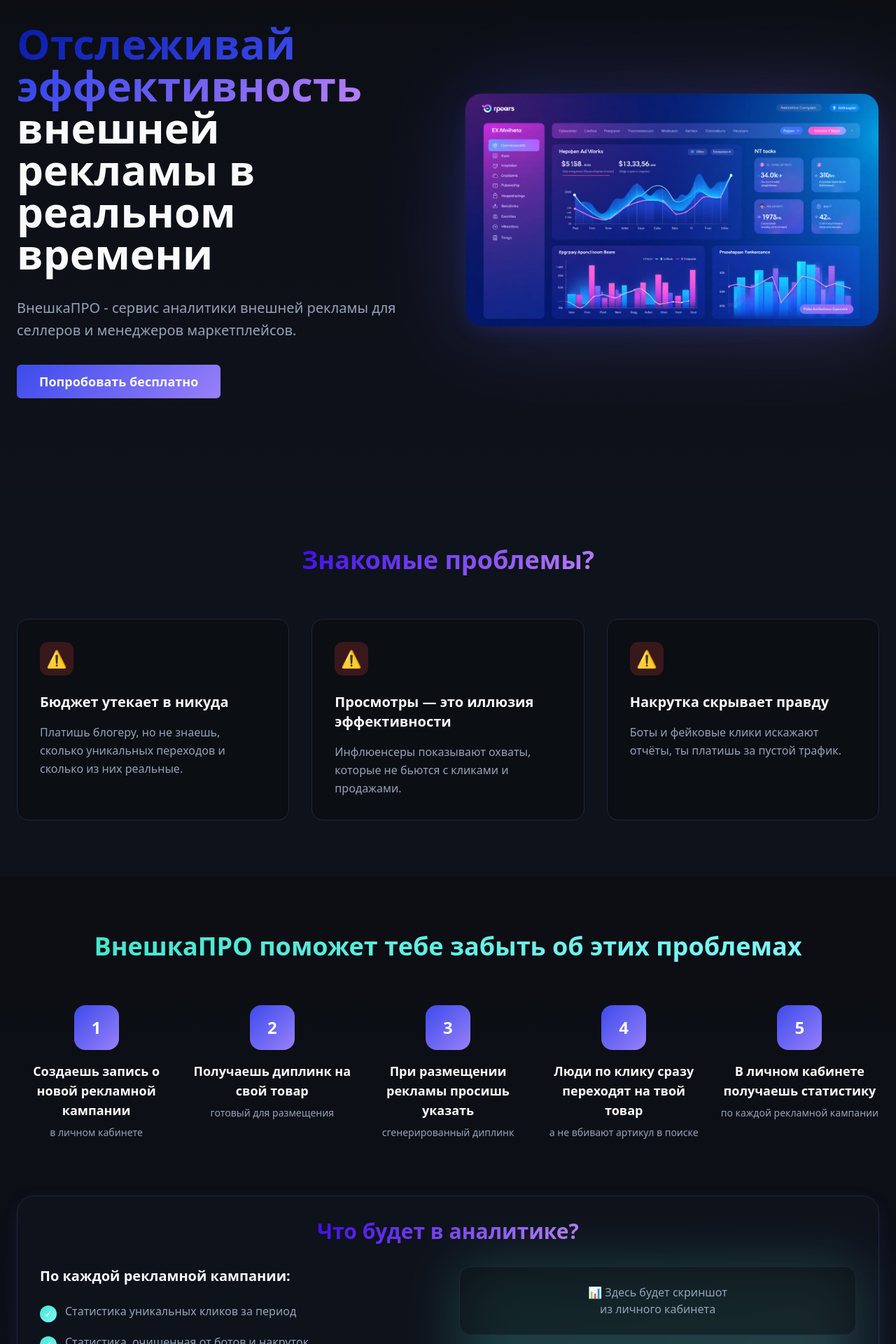
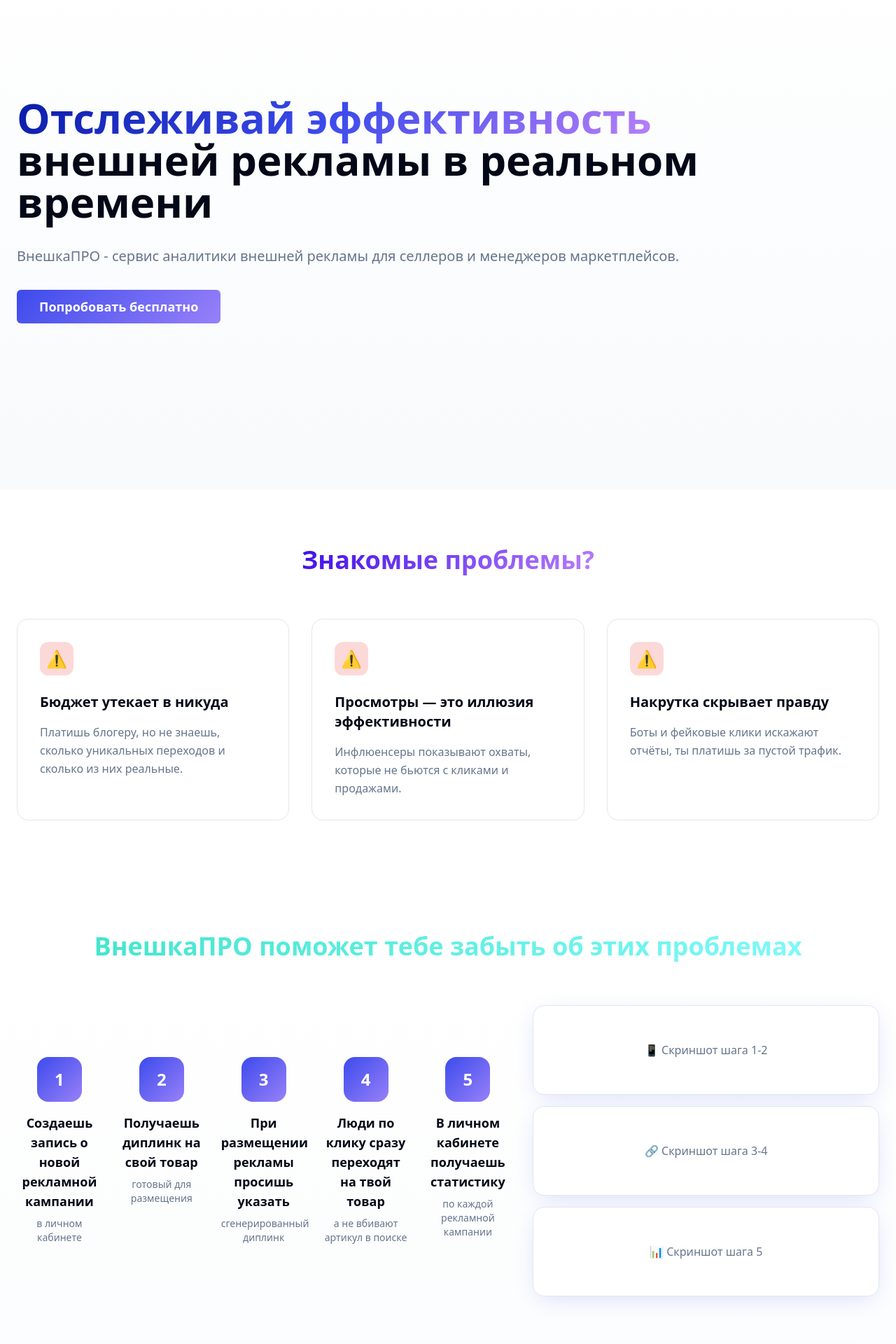
Before and after one commit to avkatunin/vneshka-pro-landing, a React (Vite) app: page / in a window 1280 px wide. Shown: the part 100-2020 px from the top of the page at 70% size. Built offline with nearby package versions, Linux system fonts and the light colour scheme; the HTML template or start-up script is replaced by a standard one.

Commit message:
Refactor: Update landing page design and content

```diff
--- /dev/null
+++ b/src/components/Footer.tsx
@@ -0,0 +1,34 @@
+const Footer = () => {
+  return (
+    <footer className="py-12 bg-gradient-background border-t border-border">
+      <div className="container mx-auto px-6 text-center">
+        <div className="mb-8">
+          <h3 className="text-2xl font-bold mb-4">
+            <span className="bg-gradient-hero bg-clip-text text-transparent">
+              ВнешкаПРО
+            </span>
+          </h3>
+          <p className="text-muted-foreground mb-6">
+            Аналитика внешней рекламы для селлеров маркетплейсов
+          </p>
+          <a
+            href="https://t.me/your_bot"
+            target="_blank"
+            rel="noopener noreferrer"
+            className="inline-flex items-center gap-2 px-6 py-3 bg-gradient-secondary text-secondary-foreground rounded-xl hover:shadow-glow transition-all duration-300 hover:scale-105 font-semibold"
+          >
+            <span className="text-xl">📱</span>
+            Свяжись с нами в Telegram
+          </a>
+        </div>
+        <div className="pt-8 border-t border-border">
+          <p className="text-sm text-muted-foreground">
+            © 2024 ВнешкаПРО. Все права защищены.
+          </p>
+        </div>
+      </div>
+    </footer>
+  );
+};
+
+export default Footer;
--- a/src/components/HeroSection.tsx
+++ b/src/components/HeroSection.tsx
@@ -5,7 +5,7 @@ const HeroSection = () => {
   return (
     <section className="min-h-screen flex items-center bg-gradient-background">
       <div className="container mx-auto px-6 py-20">
-        <div className="grid lg:grid-cols-2 gap-12 items-center">
+        <div className="flex justify-center items-center">
           <div className="space-y-8">
             <h1 className="text-5xl lg:text-6xl font-bold leading-tight">
               <span className="bg-gradient-hero bg-clip-text text-transparent">
@@ -25,15 +25,6 @@ const HeroSection = () => {
               Попробовать бесплатно
             </Button>
           </div>
-
-          <div className="relative">
-            <div className="absolute inset-0 bg-gradient-primary rounded-3xl blur-3xl opacity-30"></div>
-            <img
-              src={analyticsImage}
-              alt="Панель аналитики ВнешкаПРО"
-              className="relative rounded-3xl shadow-card border border-border/50"
-            />
-          </div>
         </div>
       </div>
     </section>
--- a/src/components/SolutionSection.tsx
+++ b/src/components/SolutionSection.tsx
@@ -63,7 +63,9 @@ const SolutionSection = () => {
 
         {/* How it works */}
         <div className="mb-20">
-          <div className="grid lg:grid-cols-5 gap-6">
+          <div className="grid lg:grid-cols-12 gap-8 items-center">
+            <div className="lg:col-span-7">
+              <div className="grid grid-cols-1 sm:grid-cols-3 lg:grid-cols-5 gap-6">
                 {steps.map((step, index) => (
                   <div key={index} className="text-center group">
                     <div className="w-16 h-16 bg-gradient-primary rounded-2xl flex items-center justify-center mb-4 mx-auto group-hover:shadow-glow transition-all duration-300">
@@ -77,6 +79,21 @@ const SolutionSection = () => {
                     </p>
                   </div>
                 ))}
+              </div>
+            </div>
+            <div className="lg:col-span-5">
+              <div className="grid grid-cols-1 gap-4">
+                <div className="bg-card rounded-2xl p-6 border border-border shadow-card h-32 flex items-center justify-center">
+                  <span className="text-muted-foreground text-center">📱 Скриншот шага 1-2</span>
+                </div>
+                <div className="bg-card rounded-2xl p-6 border border-border shadow-card h-32 flex items-center justify-center">
+                  <span className="text-muted-foreground text-center">🔗 Скриншот шага 3-4</span>
+                </div>
+                <div className="bg-card rounded-2xl p-6 border border-border shadow-card h-32 flex items-center justify-center">
+                  <span className="text-muted-foreground text-center">📊 Скриншот шага 5</span>
+                </div>
+              </div>
+            </div>
           </div>
         </div>
 
--- a/src/index.css
+++ b/src/index.css
@@ -19,27 +19,27 @@ All colors MUST be HSL.
     --accent: 269 91% 74%;
     --accent-deep: 253 91% 48%;
 
-    /* Core system colors */
-    --background: 222 25% 6%;
-    --foreground: 210 40% 98%;
+    /* Core system colors - Light theme */
+    --background: 0 0% 100%;
+    --foreground: 222 84% 4.9%;
 
-    --card: 222 30% 8%;
-    --card-foreground: 210 40% 98%;
+    --card: 0 0% 100%;
+    --card-foreground: 222 84% 4.9%;
 
-    --popover: 222 30% 8%;
-    --popover-foreground: 210 40% 98%;
+    --popover: 0 0% 100%;
+    --popover-foreground: 222 84% 4.9%;
 
-    --primary-foreground: 210 40% 98%;
-    --secondary-foreground: 222 84% 4.9%;
-    --muted: 217 32% 17%;
-    --muted-foreground: 215 20% 65%;
-    --accent-foreground: 210 40% 98%;
+    --primary-foreground: 0 0% 100%;
+    --secondary-foreground: 0 0% 100%;
+    --muted: 210 40% 96%;
+    --muted-foreground: 215 16% 47%;
+    --accent-foreground: 0 0% 100%;
 
     --destructive: 0 84% 60%;
     --destructive-foreground: 210 40% 98%;
 
-    --border: 217 32% 17%;
-    --input: 217 32% 17%;
+    --border: 214 32% 91%;
+    --input: 214 32% 91%;
     --ring: 235 82% 58%;
 
     /* Beautiful gradients */
@@ -47,7 +47,7 @@ All colors MUST be HSL.
     --gradient-secondary: linear-gradient(135deg, hsl(var(--secondary)), hsl(var(--secondary-glow)));
     --gradient-accent: linear-gradient(135deg, hsl(var(--accent-deep)), hsl(var(--accent)));
     --gradient-hero: linear-gradient(135deg, hsl(var(--primary-deep)), hsl(var(--primary)), hsl(var(--accent)));
-    --gradient-background: linear-gradient(180deg, hsl(var(--background)), hsl(222 30% 8%));
+    --gradient-background: linear-gradient(180deg, hsl(var(--background)), hsl(210 40% 98%));
 
     /* Elegant shadows with color */
     --shadow-primary: 0 20px 40px -12px hsl(var(--primary) / 0.3);
--- a/src/pages/Index.tsx
+++ b/src/pages/Index.tsx
@@ -3,6 +3,7 @@ import HeroSection from "@/components/HeroSection";
 import ProblemsSection from "@/components/ProblemsSection";
 import SolutionSection from "@/components/SolutionSection";
 import OfferSection from "@/components/OfferSection";
+import Footer from "@/components/Footer";
 
 const Index = () => {
   return (
@@ -12,6 +13,7 @@ const Index = () => {
       <ProblemsSection />
       <SolutionSection />
       <OfferSection />
+      <Footer />
     </div>
   );
 };
```
Lines whose indentation alone changed are shown as unchanged.
